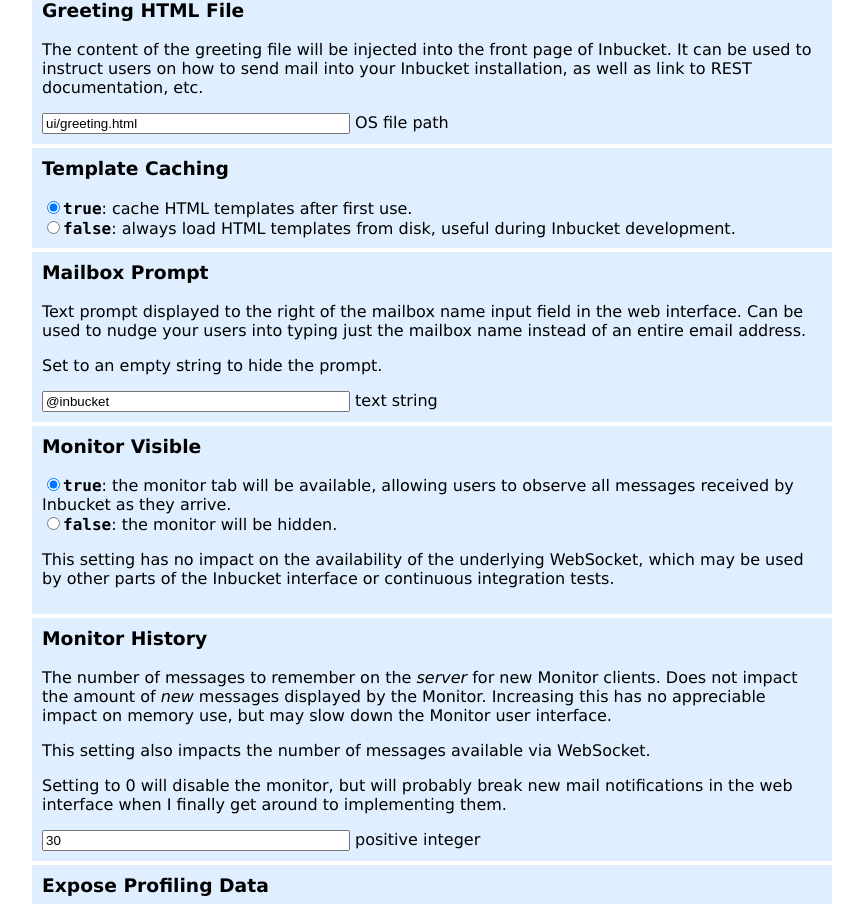
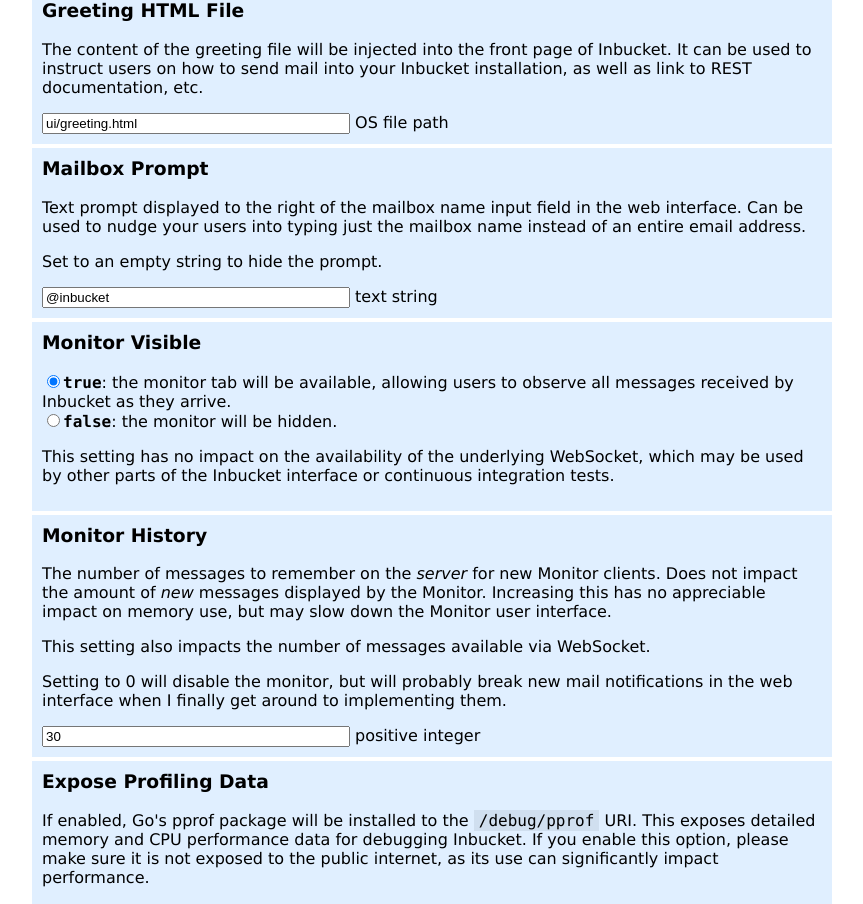
Before and after one commit to inbucket/inbucket.org, a Vue app in the folder vue-configurator/: page / in a window 1280 px wide. Shown: the part 3190-4094 px from the top of the page, without its empty margins (208-1071 px from the left). Built offline with nearby package versions, Linux system fonts and the light colour scheme.

Commit message:
Remove templateCache from configurator

```diff
--- a/vue-configurator/src/components/ConfigForm.vue
+++ b/vue-configurator/src/components/ConfigForm.vue
@@ -275,24 +275,6 @@
     Inbucket installation, as well as link to REST documentation, etc.
     </TextInput>
 
-    <div class="config-item">
-      <h3>Template Caching</h3>
-      <div>
-        <label>
-          <input type="radio" :value="true" v-model="inbucket.web.templateCache"/>
-          <samp>true</samp>:
-          cache HTML templates after first use.
-        </label>
-      </div>
-      <div>
-        <label>
-          <input type="radio" :value="false" v-model="inbucket.web.templateCache"/>
-          <samp>false</samp>:
-          always load HTML templates from disk, useful during Inbucket development.
-        </label>
-      </div>
-    </div>
-
     <TextInput title="Mailbox Prompt"
                hint="text string"
                v-model="inbucket.web.mailboxPrompt">
@@ -528,7 +510,6 @@
           addr: '0.0.0.0:9000',
           uiDir: 'ui',
           greetingFile: 'ui/greeting.html',
-          templateCache: true,
           mailboxPrompt: '@inbucket',
           monitorVisible: true,
           monitorHistory: 30,
--- a/vue-configurator/src/components/EnvList.vue
+++ b/vue-configurator/src/components/EnvList.vue
@@ -126,11 +126,6 @@
           def: d.web.greetingFile
         },
         {
-          name: 'WEB_TEMPLATECACHE',
-          value: c.web.templateCache,
-          def: d.web.templateCache
-        },
-        {
           name: 'WEB_MAILBOXPROMPT',
           value: c.web.mailboxPrompt,
           def: d.web.mailboxPrompt
```
